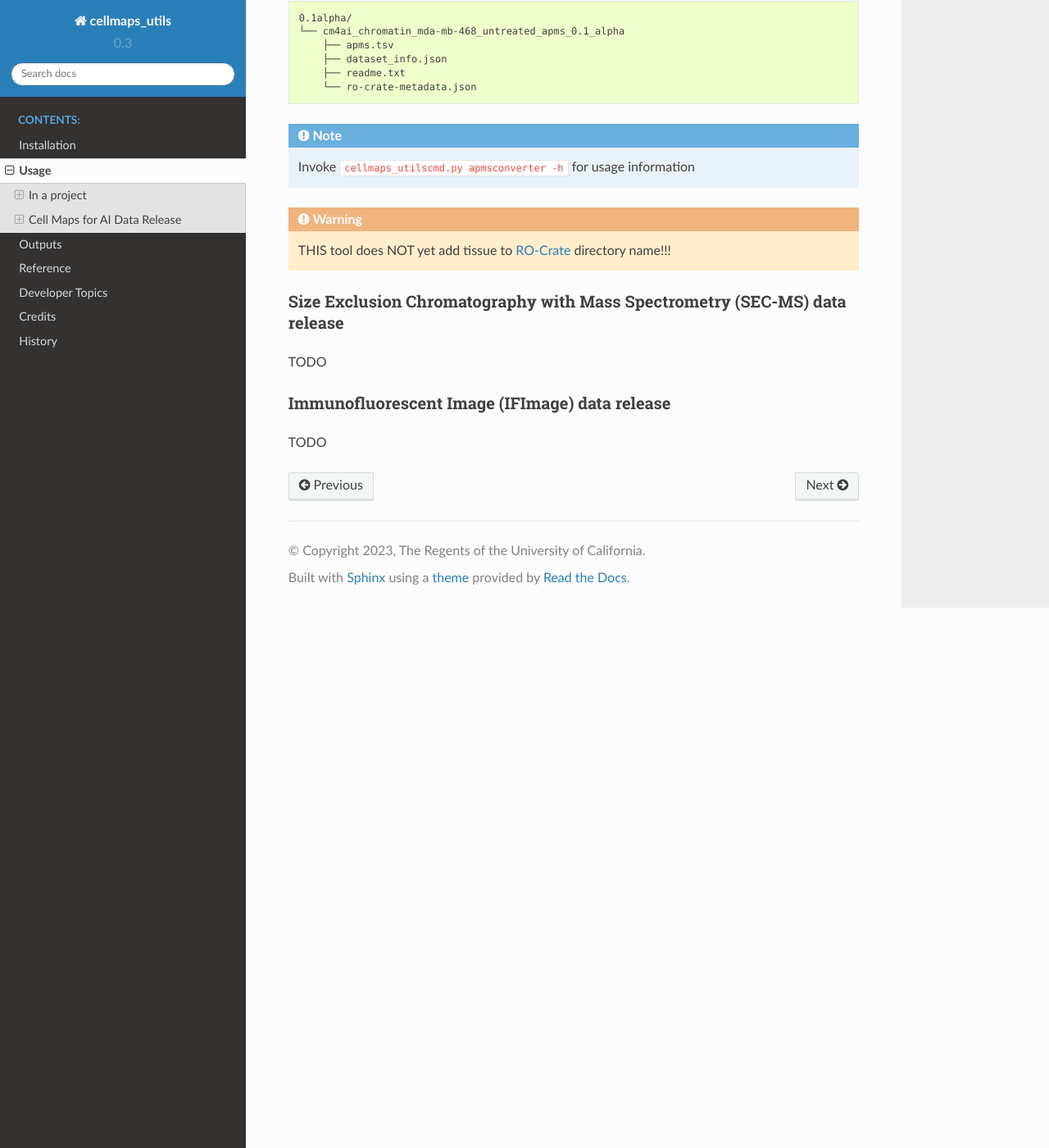
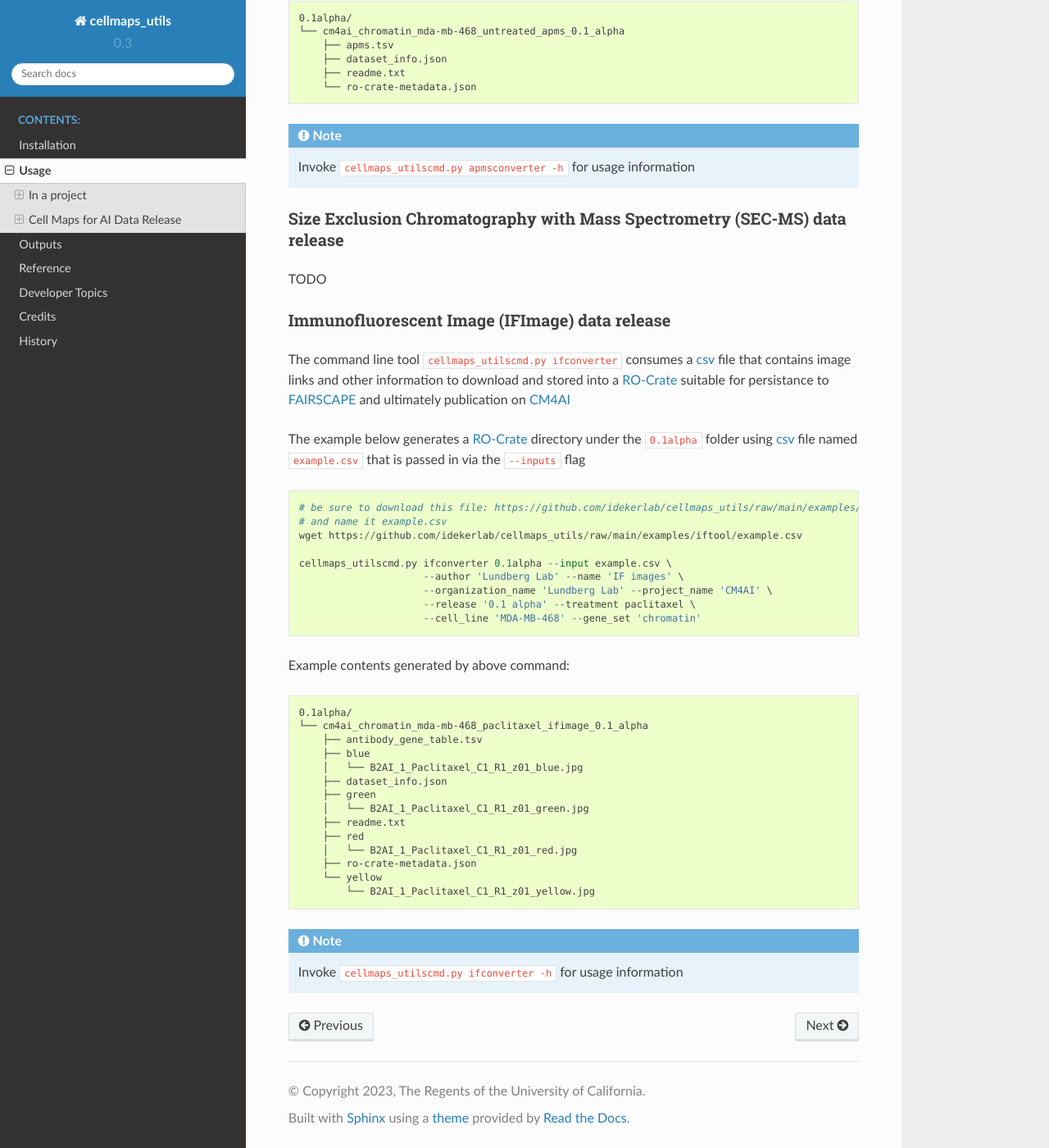
Before and after one commit to idekerlab/cellmaps_utils, a Sphinx documentation site: the page built from docs/usage.rst, in a window 1280 px wide and 1400 px high, scrolled down 5256 px. Shown: the whole window at 82% size. Built offline with Sphinx 7.4.7 and the Read the Docs theme 2.0.0, drawn with Linux system fonts in a browser that asks for light colours.

Commit message:
added example for ifimage

```diff
--- a/docs/usage.rst
+++ b/docs/usage.rst
@@ -298,9 +298,6 @@ Example contents generated by above command:
 
     Invoke ``cellmaps_utilscmd.py apmsconverter -h`` for usage information
 
-.. warning::
-
-    THIS tool does NOT yet add tissue to `RO-Crate`_ directory name!!!
 
 Size Exclusion Chromatography with Mass Spectrometry (SEC-MS) data release
 =============================================================================
@@ -311,8 +308,48 @@ TODO
 Immunofluorescent Image (IFImage) data release
 ==================================================================
 
-TODO
+The command line tool ``cellmaps_utilscmd.py ifconverter`` consumes a  `csv`_ file
+that contains image links and other information to download and stored into a `RO-Crate`_ suitable
+for persistance to `FAIRSCAPE`_ and ultimately publication on `CM4AI`_
 
+The example below generates a `RO-Crate`_ directory under the ``0.1alpha`` folder using
+`csv`_ file named ``example.csv`` that is passed in via the ``--inputs`` flag
+
+
+.. code-block::
+
+    # be sure to download this file: https://github.com/idekerlab/cellmaps_utils/raw/main/examples/iftool/example.csv
+    # and name it example.csv
+    wget https://github.com/idekerlab/cellmaps_utils/raw/main/examples/iftool/example.csv
+
+    cellmaps_utilscmd.py ifconverter 0.1alpha --input example.csv \
+                         --author 'Lundberg Lab' --name 'IF images' \
+                         --organization_name 'Lundberg Lab' --project_name 'CM4AI' \
+                         --release '0.1 alpha' --treatment paclitaxel \
+                         --cell_line 'MDA-MB-468' --gene_set 'chromatin'
+
+Example contents generated by above command:
+
+.. code-block::
+
+    0.1alpha/
+    └── cm4ai_chromatin_mda-mb-468_paclitaxel_ifimage_0.1_alpha
+        ├── antibody_gene_table.tsv
+        ├── blue
+        │   └── B2AI_1_Paclitaxel_C1_R1_z01_blue.jpg
+        ├── dataset_info.json
+        ├── green
+        │   └── B2AI_1_Paclitaxel_C1_R1_z01_green.jpg
+        ├── readme.txt
+        ├── red
+        │   └── B2AI_1_Paclitaxel_C1_R1_z01_red.jpg
+        ├── ro-crate-metadata.json
+        └── yellow
+            └── B2AI_1_Paclitaxel_C1_R1_z01_yellow.jpg
+
+.. note::
+
+    Invoke ``cellmaps_utilscmd.py ifconverter -h`` for usage information
 
 
 .. _CM4AI: https://cm4ai.org
@@ -325,3 +362,5 @@ TODO
 .. _tar: https://en.wikipedia.org/wiki/Tar_(computing)
 .. _gzip: https://en.wikipedia.org/wiki/Gzip
 .. _h5ad: https://github.com/scverse/anndata/issues/180
+.. _tsv: https://en.wikipedia.org/wiki/Tab-separated_values
+.. _csv: https://en.wikipedia.org/wiki/Comma-separated_values
```
